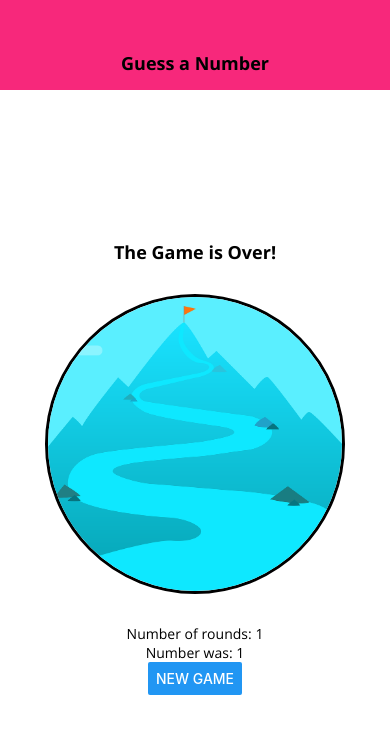
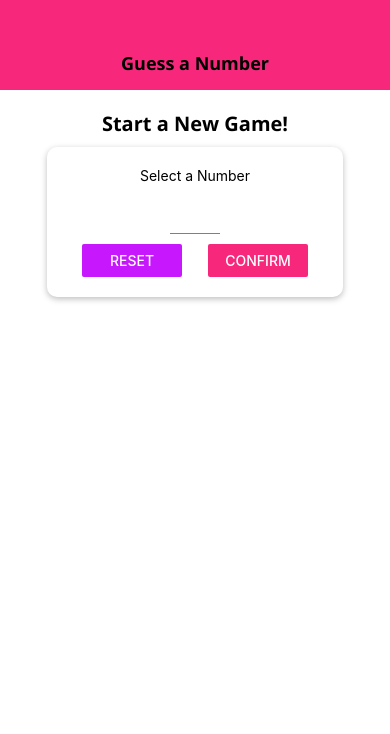
Before and after one commit to collinsbett29/Number-Game, a React Native app: screen / in a window 390 px wide. Shown: the top 734 px of the page. Built offline with nearby package versions, Linux system fonts and the light colour scheme.

Commit message:
modified App.js file

```diff
--- a/App.js
+++ b/App.js
@@ -44,13 +44,7 @@ export default function App() {
   };
 
   let content = <StartGameScreen onStartGame={startGameHandler} />;
-  content = (
-    <GameOverScreen
-      roundsNumber={1}
-      userNumber={1}
-      onRestart={configureNewGameHandler}
-    />
-  );
+
   if (userNumber && guessRounds <= 0) {
     content = (
       <GameScreen userChoice={userNumber} onGameOver={gameOverHandler} />
```
